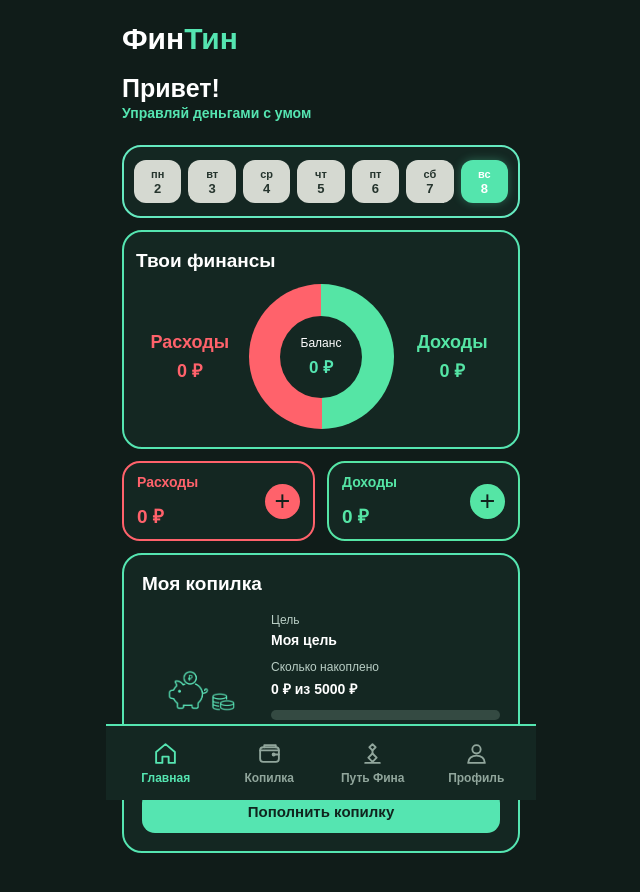
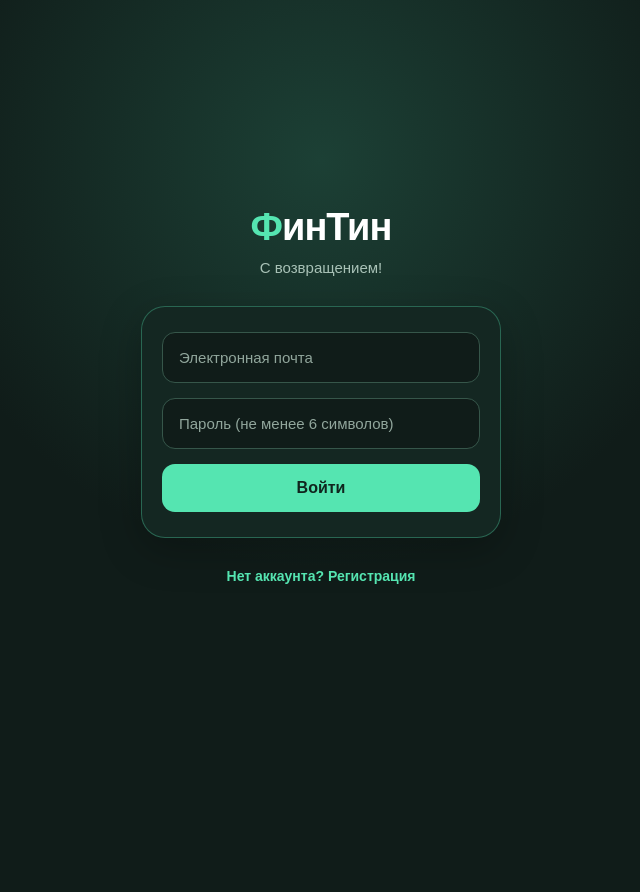
Before and after one commit to miistll/fintin, a React (Vite) app: page / in a window 1280 px wide. Shown: the top 892 px of the page, without its empty margins (319-959 px from the left). After the commit the page ends 800 px from the top, so only its background shows below. Built offline with nearby package versions, Linux system fonts and the light colour scheme.

Commit message:
Add files via upload

```diff
--- a/src/App.css
+++ b/src/App.css
@@ -388,3 +388,112 @@ body {
 .nav-item:active {
   transform: scale(0.93);
 }
+/* АВТОРИЗАЦИЯ — ФИНТИН */
+
+.auth-page {
+  min-height: 100vh;
+  width: 100%;
+  padding: 30px 22px;
+  background:
+    radial-gradient(circle at 50% 20%, #1c4035 0%, transparent 45%),
+    #101c19;
+  display: flex;
+  flex-direction: column;
+  align-items: center;
+  justify-content: center;
+  color: white;
+}
+
+.auth-page h1 {
+  font-size: 38px;
+  font-weight: 900;
+  margin-bottom: 10px;
+  letter-spacing: -1px;
+}
+
+.auth-page h1::first-letter {
+  color: #55e5b1;
+}
+
+.auth-page > p {
+  color: #a9c2b7;
+  font-size: 15px;
+  margin-bottom: 30px;
+}
+
+.auth-page form {
+  width: 100%;
+  max-width: 360px;
+  padding: 25px 20px;
+  background: #142722;
+  border: 1px solid #55e5b155;
+  border-radius: 24px;
+  box-shadow: 0 12px 40px #00000040;
+  display: flex;
+  flex-direction: column;
+  gap: 15px;
+}
+
+.auth-page input {
+  width: 100%;
+  padding: 16px;
+  border: 1px solid #36564a;
+  border-radius: 13px;
+  background: #101c19;
+  color: white;
+  font-size: 15px;
+  outline: none;
+  transition: border 0.2s, box-shadow 0.2s;
+}
+
+.auth-page input:focus {
+  border-color: #55e5b1;
+  box-shadow: 0 0 0 3px #55e5b122;
+}
+
+.auth-page input::placeholder {
+  color: #91a69c;
+}
+
+.auth-page form button {
+  width: 100%;
+  padding: 15px;
+  border: none;
+  border-radius: 13px;
+  background: #55e5b1;
+  color: #10251e;
+  font-size: 16px;
+  font-weight: 800;
+  cursor: pointer;
+  transition: 0.2s;
+}
+
+.auth-page form button:hover {
+  background: #75f2c2;
+  transform: translateY(-2px);
+}
+
+.auth-page form button:disabled {
+  opacity: 0.6;
+  cursor: wait;
+}
+
+.auth-page > button {
+  margin-top: 20px;
+  padding: 10px;
+  border: none;
+  background: transparent;
+  color: #55e5b1;
+  font-size: 14px;
+  font-weight: 700;
+  cursor: pointer;
+}
+
+.auth-page form + p {
+  margin-top: 15px;
+  margin-bottom: 0;
+  color: #55e5b1;
+  text-align: center;
+  font-size: 13px;
+  max-width: 340px;
+}
--- a/src/App.jsx
+++ b/src/App.jsx
@@ -1,13 +1,43 @@
-import React, { useState } from "react";
+import React, { useEffect, useState } from "react";
 import piggyBank from "./assets/piggy-bank.png";
-import "./App.css"
-import Savings from "./Savings"
-import Profile from "./Profile"
+import "./App.css";
+import Savings from "./Savings";
+import Profile from "./Profile";
+import Auth from "./Auth";
+import { supabase } from "./supabaseClient";
 
 export default function App() {
 
   const today = new Date();
   const [activePage, setActivePage] = useState("home");
+
+  const [session, setSession] = useState(null);
+  const [authLoading, setAuthLoading] = useState(true);
+
+  useEffect(() => {
+    let mounted = true;
+
+    supabase.auth.getSession().then(({ data: { session } }) => {
+      if (mounted) {
+        setSession(session);
+        setAuthLoading(false);
+      }
+    });
+
+    const {
+      data: { subscription },
+    } = supabase.auth.onAuthStateChange((_event, session) => {
+      if (mounted) {
+        setSession(session);
+        setAuthLoading(false);
+      }
+    });
+
+    return () => {
+      mounted = false;
+      subscription.unsubscribe();
+    };
+  }, []);
 
   const [selectedDate, setSelectedDate] = useState(
     today.toDateString()
@@ -19,10 +49,9 @@ export default function App() {
 
   const targetAmount = goal;
   const remaining = Math.max(0, targetAmount - savedAmount);
-  const progress =targetAmount > 0
+  const progress = targetAmount > 0
     ? Math.min(100, (savedAmount / targetAmount) * 100)
     : 0;
-
 
   const monday = new Date(today);
   monday.setDate(today.getDate() - ((today.getDay() + 6) % 7));
@@ -39,6 +68,14 @@ export default function App() {
       number: date.getDate(),
     };
   });
+
+  if (authLoading) {
+    return <div className="app">Загрузка...</div>;
+  }
+
+  if (!session) {
+    return <Auth />;
+  }
 
   return (
     <div className="app">
@@ -222,11 +259,15 @@ export default function App() {
             </button>
 
           </section>
+
           {/* НИЖНЯЯ НАВИГАЦИЯ */}
 
           <nav className="bottom-nav">
 
-  <button className="nav-item active">
+            <button
+              className={`nav-item ${activePage === "home" ? "active" : ""}`}
+              onClick={() => setActivePage("home")}
+            >
               <svg viewBox="0 0 24 24">
                 <path d="M3 10.5L12 3l9 7.5V21h-6v-6H9v6H3z" />
               </svg>
@@ -236,7 +277,6 @@ export default function App() {
             <button
               className={`nav-item ${activePage === "savings" ? "active" : ""}`}
               onClick={() => setActivePage("savings")}
-
             >
               <svg viewBox="0 0 24 24">
                 <rect x="3" y="6" width="18" height="14" rx="3" />
@@ -246,11 +286,9 @@ onClick={() => setActivePage("savings")}
                 <path d="M7 6V4h11v2" />
               </svg>
               <span>Копилка</span>
-
             </button>
 
             <button className="nav-item">
-
               <svg viewBox="0 0 24 24">
                 <path d="M12 3l3 3-3 3-3-3z" />
                 <path d="M12 9v3" />
@@ -264,16 +302,15 @@ onClick={() => setActivePage("savings")}
               className={`nav-item ${activePage === "profile" ? "active" : ""}`}
               onClick={() => setActivePage("profile")}
             >
-
               <svg viewBox="0 0 24 24">
                 <circle cx="12" cy="8" r="4" />
                 <path d="M4 21c0-4.4 3.6-7 8-7s8 2.6 8 7z" />
               </svg>
               <span>Профиль</span>
-
             </button>
 
           </nav>
+
         </>
       )}
     </div>
--- /dev/null
+++ b/src/Auth.jsx
@@ -0,0 +1,80 @@
+import { useState } from 'react'
+import { supabase } from './supabaseClient'
+
+export default function Auth() {
+  const [isLogin, setIsLogin] = useState(true)
+  const [email, setEmail] = useState('')
+  const [password, setPassword] = useState('')
+  const [message, setMessage] = useState('')
+  const [loading, setLoading] = useState(false)
+
+  async function handleSubmit(e) {
+    e.preventDefault()
+    setMessage('')
+    setLoading(true)
+
+    try {
+      if (isLogin) {
+        const { error } = await supabase.auth.signInWithPassword({
+          email,
+          password,
+        })
+        if (error) throw error
+      } else {
+        const { error } = await supabase.auth.signUp({
+          email,
+          password,
+          options: {
+            emailRedirectTo: window.location.origin,
+          },
+        })
+        if (error) throw error
+
+        setMessage('Проверь почту: возможно, нужно подтвердить регистрацию.')
+      }
+    } catch (error) {
+      setMessage(error.message)
+    } finally {
+      setLoading(false)
+    }
+  }
+
+  return (
+    <div className="auth-page">
+      <h1>ФинТин</h1>
+      <p>{isLogin ? 'С возвращением!' : 'Создай свой аккаунт'}</p>
+
+      <form onSubmit={handleSubmit}>
+        <input
+          type="email"
+          placeholder="Электронная почта"
+          value={email}
+          onChange={(e) => setEmail(e.target.value)}
+          required
+        />
+
+        <input
+          type="password"
+          placeholder="Пароль (не менее 6 символов)"
+          value={password}
+          onChange={(e) => setPassword(e.target.value)}
+          minLength={6}
+          required
+        />
+
+        <button type="submit" disabled={loading}>
+          {loading ? 'Подождите...' : isLogin ? 'Войти' : 'Зарегистрироваться'}
+        </button>
+      </form>
+
+      {message && <p>{message}</p>}
+
+      <button onClick={() => {
+        setIsLogin(!isLogin)
+        setMessage('')
+      }}>
+        {isLogin ? 'Нет аккаунта? Регистрация' : 'Уже есть аккаунт? Войти'}
+      </button>
+    </div>
+  )
+}
--- /dev/null
+++ b/src/supabaseClient.js
@@ -0,0 +1,10 @@
+import { createClient } from '@supabase/supabase-js'
+
+const supabaseUrl = 'https://botnydzhuozophanpnur.supabase.co'
+
+const supabaseKey = 'sb_publishable_VjIKVa52oOqNWQAibOFN8g_iFyN5E8v'
+
+export const supabase = createClient(
+  supabaseUrl,
+  supabaseKey
+)
```
Lines whose indentation alone changed are shown as unchanged.
